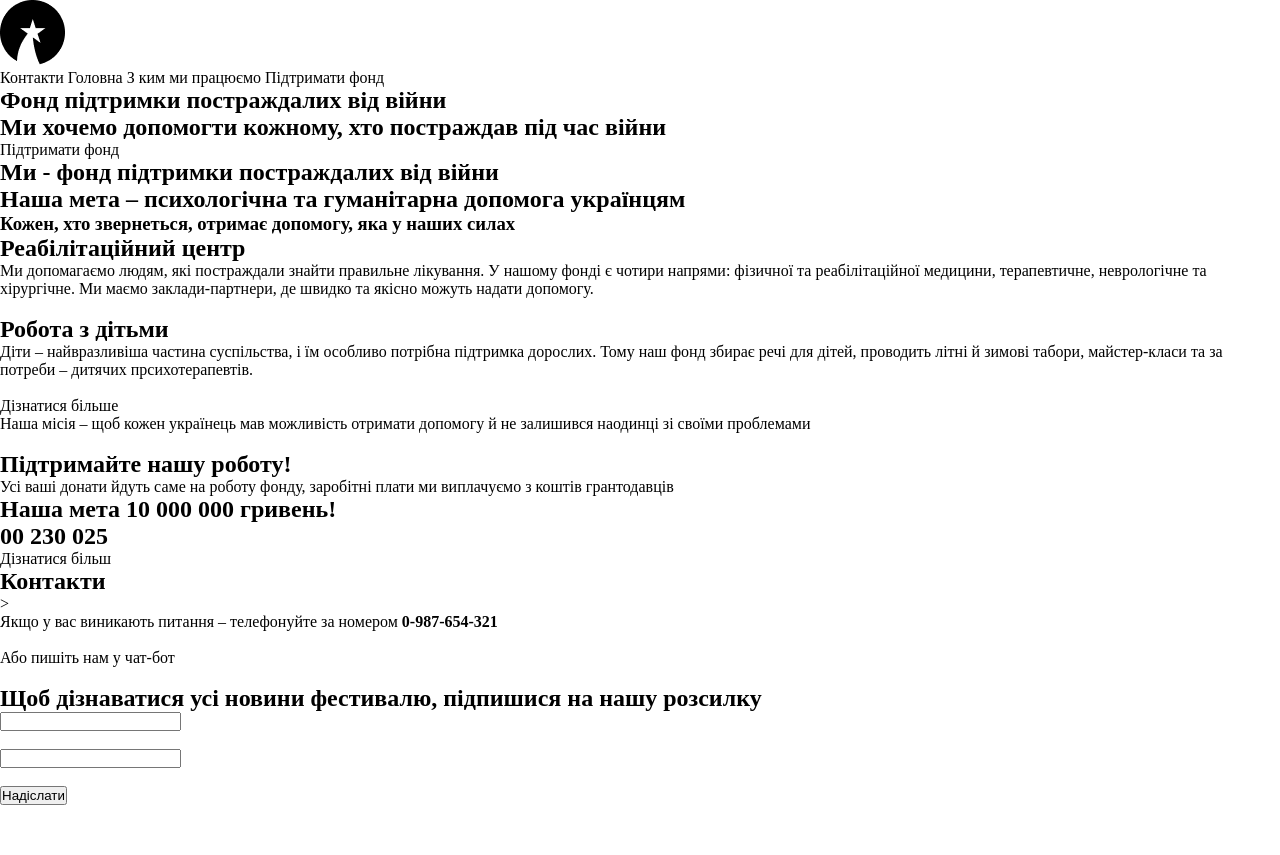
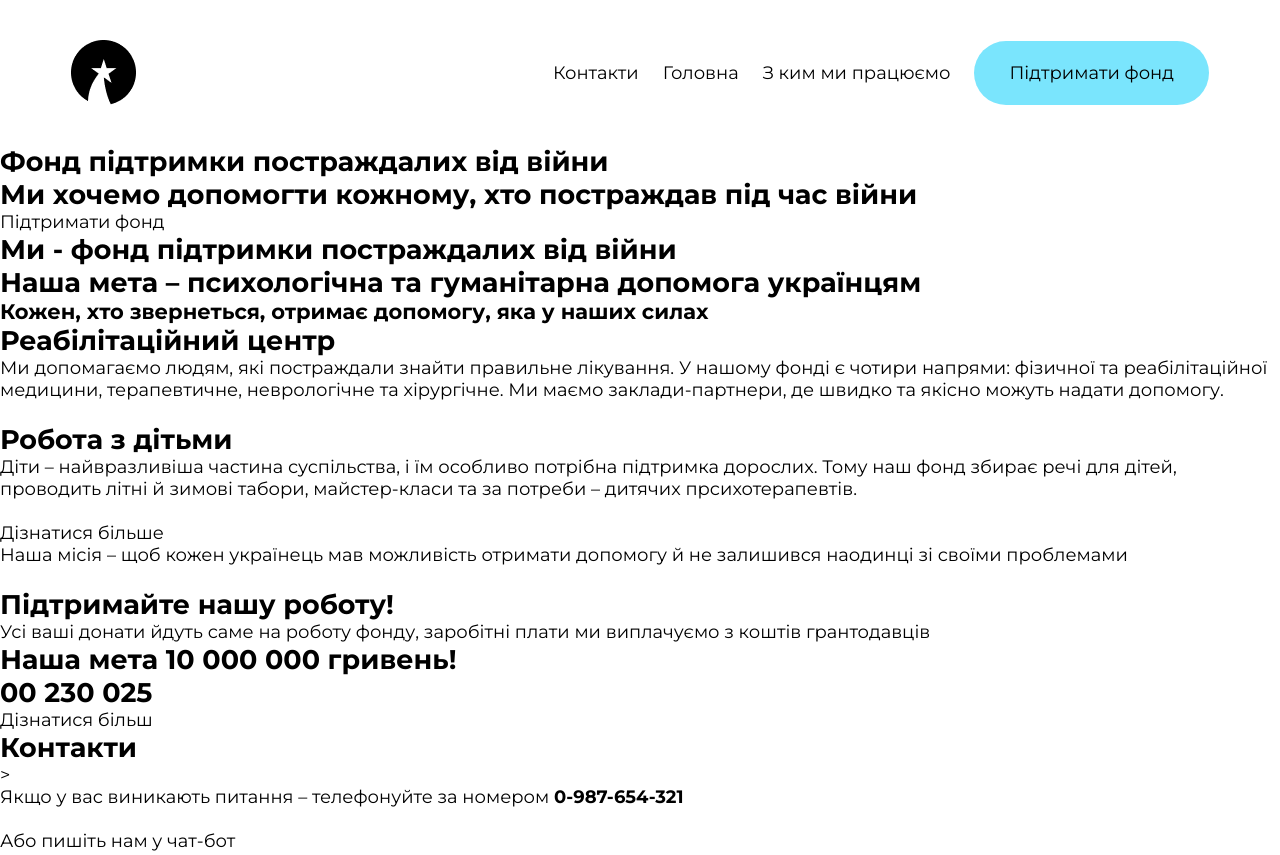
Before and after one commit to adidvar/fresh-code-landing-page, a plain HTML site: page index.html in a window 1280 px wide. Shown: the top 855 px of the page. Before the commit the page ends 805 px from the top, so only its background shows below. Drawn offline with Linux system fonts and the light colour scheme.

Commit message:
header done

```diff
--- a/index.html
+++ b/index.html
@@ -4,15 +4,18 @@
         <meta charset="UTF-8" />
         <title>Landing page</title>
         <link rel="stylesheet" type="text/css" href="styles/styles.css" />
+        <link rel="preconnect" href="https://fonts.googleapis.com">
+        <link rel="preconnect" href="https://fonts.gstatic.com" crossorigin>
+        <link href="https://fonts.googleapis.com/css2?family=Montserrat:ital,wght@0,100..900;1,100..900&display=swap" rel="stylesheet">
     </head>
     <body>
-        <header>
-            <img src="img/avatar.png" />
-            <nav>
-                <a>Контакти</a>
-                <a>Головна</a>
-                <a>З ким ми працюємо</a>
-                <a>Підтримати фонд</a>
+        <header class="header">
+            <img class="header__avatar" src="img/avatar.png" />
+            <nav class="header__nav">
+                <a class="header__nav__element">Контакти</a>
+                <a class="header__nav__element">Головна</a>
+                <a class="header__nav__element">З ким ми працюємо</a>
+                <a class="button">Підтримати фонд</a>
             </nav>
         </header>
 
--- a/styles/styles.css
+++ b/styles/styles.css
@@ -5,3 +5,41 @@
     margin: 0;
     padding: 0;
 }
+
+body {
+    font-family: "Montserrat", serif;
+    font-optical-sizing: auto;
+    font-weight: 400;
+    font-style: normal;
+    font-size: 18px;
+}
+
+/*
+  Header
+*/
+
+.header {
+    padding: 40px 71px;
+    display: flex;
+    justify-content: space-between;
+    background: white;
+}
+
+.header__avatar {
+    height: 100%;
+}
+
+.header__nav {
+    align-items: center;
+    display: flex;
+    gap: 24px;
+}
+
+.header__nav__element {
+}
+
+.button {
+    background-color: #7ae5fd;
+    border-radius: 87px;
+    padding: 21px 35px;
+}
```
